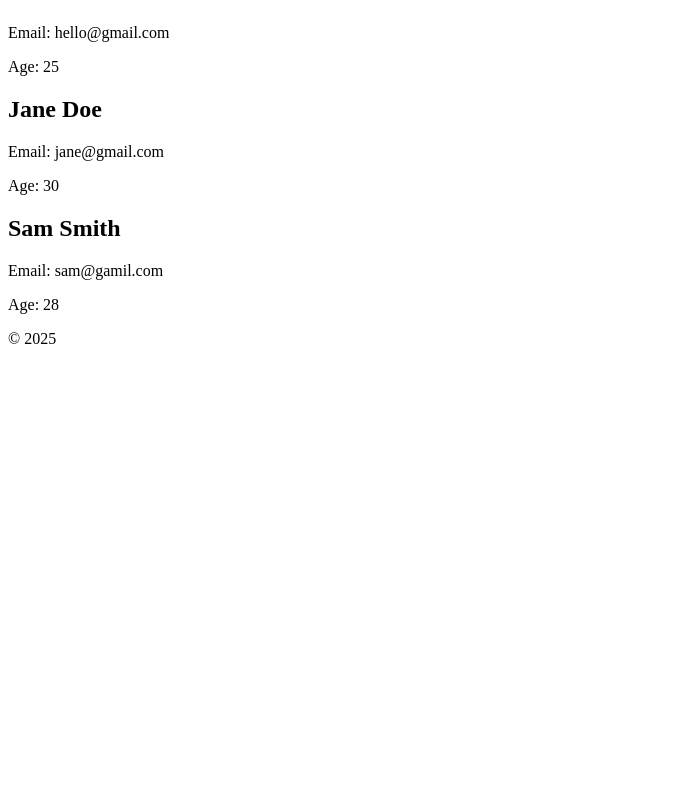
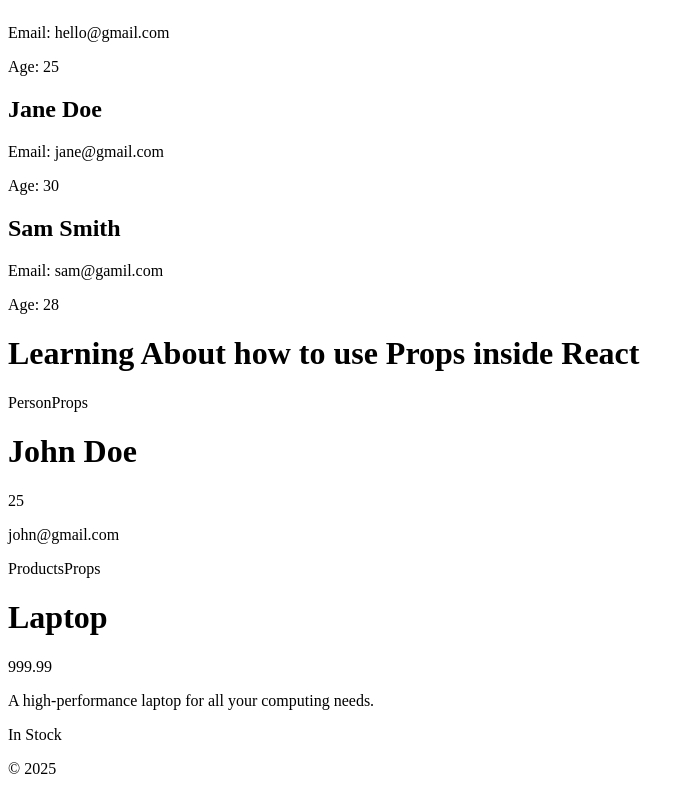
Before and after one commit to xenonrazels/react-demos, a React (Vite) app: page / in a window 1280 px wide. Shown: the part 1546-2340 px from the top of the page, without its empty margins (0-696 px from the left). Before the commit the page ends 1910 px from the top, so only its background shows below. Built offline with nearby package versions, Linux system fonts and the light colour scheme.

Commit message:
LearningPropsReact

```diff
--- a/src/components/MainComponent.jsx
+++ b/src/components/MainComponent.jsx
@@ -3,6 +3,8 @@ import Greetings from "./Greetings.jsx";
 import ProductInfo from "./ProductInfo.jsx";
 import ProductList from "./ProductList.jsx";
 import UserList from "./UserList.jsx";
+import PersonProps from "./PersonProps.jsx";
+import ProductProps from "./ProductsProps.jsx";
 const MainComponent = () => {
   return (
    <main>
@@ -12,6 +14,12 @@ const MainComponent = () => {
     <ProductInfo></ProductInfo>
     <ProductList></ProductList>
     <UserList></UserList>
+    <div>
+    <h1><b>Learning About how to use Props inside React</b></h1>
+    <PersonProps name="John Doe" age={25} email="john@gmail.com" />
+    <ProductProps name="Laptop" price={999.99} description="A high-performance laptop for all your computing needs." inStock={true} />
+
+    </div>
    </main>
   )
 }
--- /dev/null
+++ b/src/components/PersonProps.jsx
@@ -0,0 +1,12 @@
+
+const PersonProps = (props) => {
+  return (
+    <div>PersonProps
+        <h1>{props.name}</h1>
+        <p>{props.age}</p>
+        <p>{props.email}</p>
+    </div>
+  )
+}
+
+export default PersonProps;
--- /dev/null
+++ b/src/components/ProductsProps.jsx
@@ -0,0 +1,14 @@
+import React from 'react'
+
+const ProductProps = (props) => {
+  return (
+    <div>ProductsProps
+        <h1>{props.name}</h1>
+        <p>{props.price}</p>
+        <p>{props.description}</p>
+        <p>{props.inStock ? "In Stock" : "Out of Stock"}</p>
+    </div>
+  )
+}
+
+export default ProductProps
```
